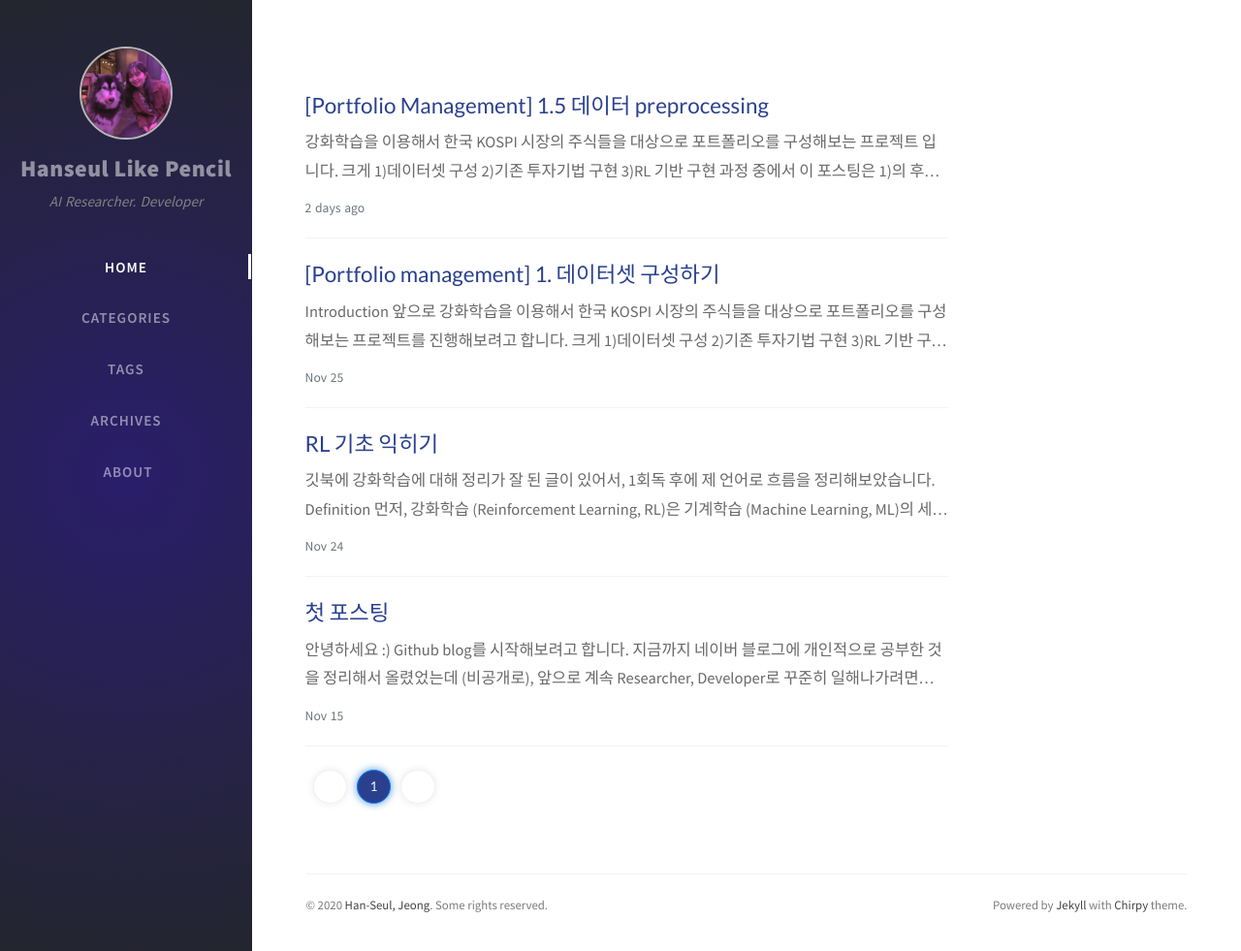
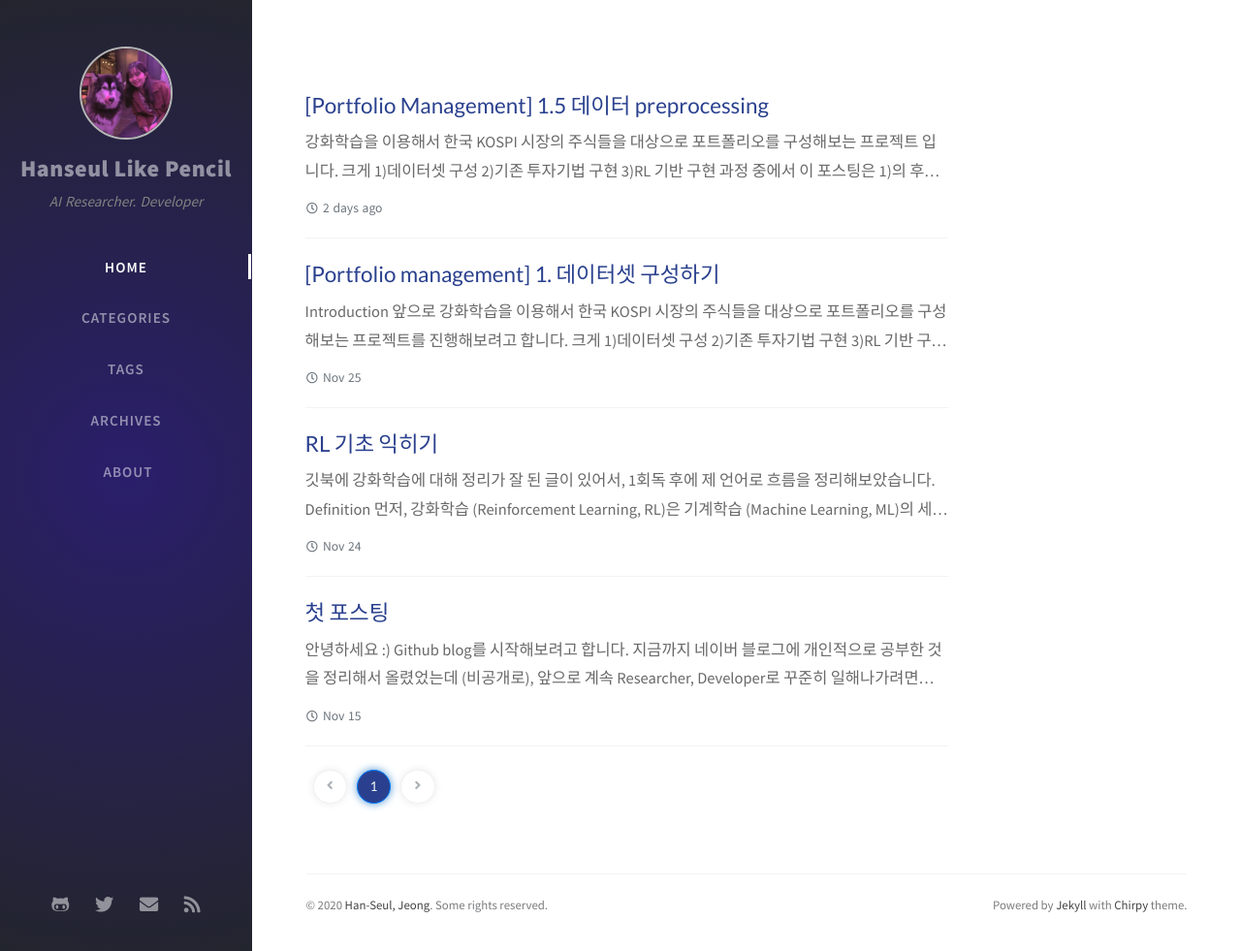
Before and after one commit to hanseul-jeong/hanseul-jeong.github.io, a Jekyll site: the page built from index.html, in a window 1280 px wide and 981 px high. Shown: the whole window at 97% size. Built offline with Jekyll 4.4.1, drawn with Linux system fonts in a browser that asks for light colours; nearby versions of some CDN libraries; some web fonts are replaced; the list of posts is cut into pages by our own code; comment, search, counter and statistics services are not loaded.

Commit message:
Update jekyll theme

```diff
--- a/_includes/head.html
+++ b/_includes/head.html
@@ -23,9 +23,9 @@
   {% include favicons.html %}
 
   <!-- Google Fonts -->
-  <link href="http://cdn.jsdelivr.net/gh/joungkyun/font-d2coding/d2coding.css" rel="stylesheet" type="text/css">
-  <link href="https://fonts.googleapis.com/css?family=Merriweather:300|Raleway:400,700" rel="stylesheet">
-  <link rel="preconnect" href="https://fonts.gstatic.com" crossorigin="anonymous">
+<!--  <link href="http://cdn.jsdelivr.net/gh/joungkyun/font-d2coding/d2coding.css" rel="stylesheet" type="text/css">-->
+<!--  <link href="https://fonts.googleapis.com/css?family=Merriweather:300|Raleway:400,700" rel="preconnect">-->
+  <link rel="preconnect" href="https://fonts.googleapis.com/css?family=Merriweather:300|Raleway:400,700" crossorigin="anonymous">
   <link rel="dns-prefetch" href="https://fonts.gstatic.com">
 
   <!-- GA -->
@@ -52,10 +52,10 @@
     integrity="sha256-LA89z+k9fjgMKQ/kq4OO2Mrf8VltYml/VES+Rg0fh20=" crossorigin="anonymous">
 
   <!-- Font Awesome -->
-<!--  <link rel="stylesheet"-->
-<!--    href="https://cdn.jsdelivr.net/npm/@fortawesome/fontawesome-free@5.11.2/css/all.min.css"-->
-<!--    integrity="sha256-+N4/V/SbAFiW1MPBCXnfnP9QSN3+Keu+NlB+0ev/YKQ="-->
-<!--    crossorigin="anonymous">-->
+  <link rel="stylesheet"
+    href="https://cdn.jsdelivr.net/npm/@fortawesome/fontawesome-free@5.11.2/css/all.min.css"
+    integrity="sha256-+N4/V/SbAFiW1MPBCXnfnP9QSN3+Keu+NlB+0ev/YKQ="
+    crossorigin="anonymous">
 
   {% include css-selector.html %}
 
```
